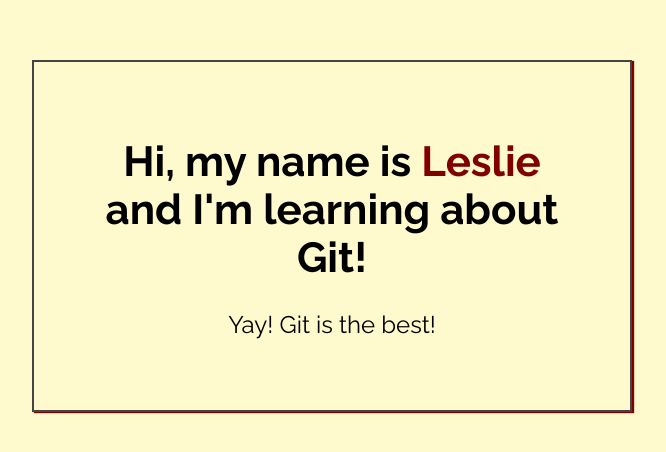
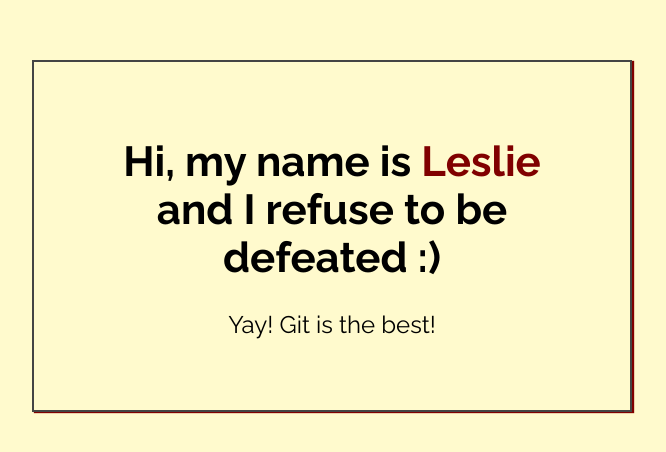
Before and after one commit to Camilee566/my-first-repo, a plain HTML site: page my-first-repo/index.html in a window 1280 px wide. Shown: the part 164-616 px from the top of the page, without its empty margins (308-974 px from the left). Drawn offline with Linux system fonts and the light colour scheme.

Commit message:
Second Commit

```diff
--- a/my-first-repo/index.html
+++ b/my-first-repo/index.html
@@ -14,7 +14,7 @@
 <body>
 
     <div class="greeting">
-        <h1>Hi, my name is <span class="highlight">Leslie</span> and I'm learning about Git! </h1>
+        <h1>Hi, my name is <span class="highlight">Leslie</span> and I refuse to be defeated :) </h1>
 
         <p>Yay! Git is the best!</p>
     </div>
```
